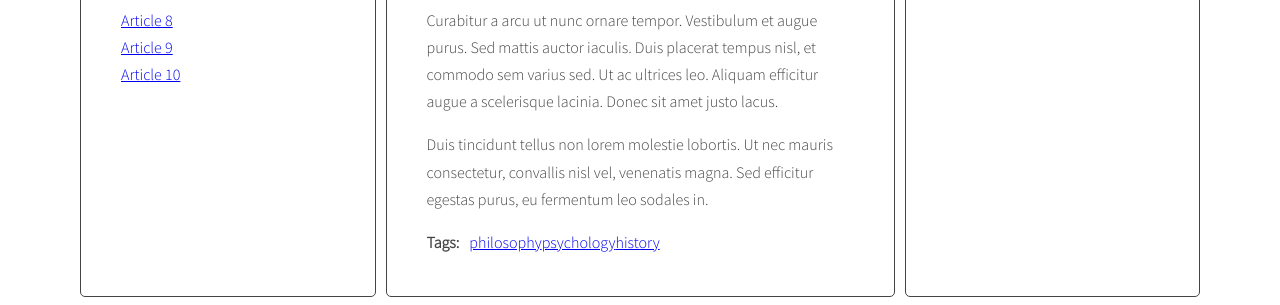
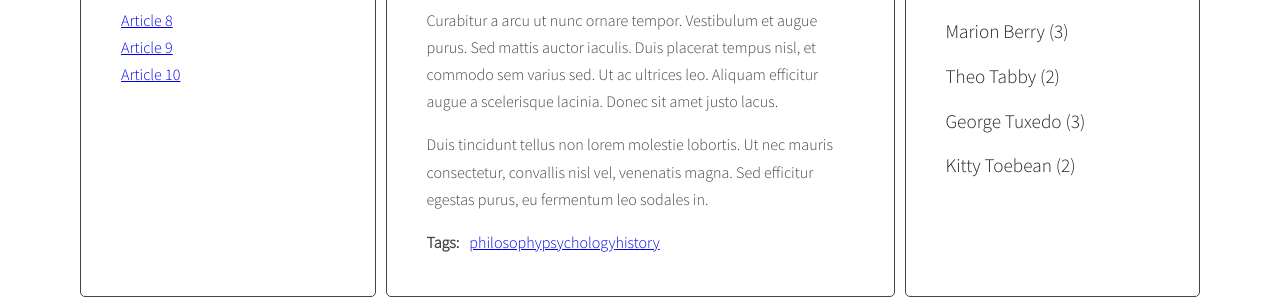
Before and after one commit to kherma/-SCHOOL_05-javascript-blog, a website: page index.html in a window 1280 px wide. Shown: the part 542-847 px from the top of the page. Drawn offline with nearby package versions, Linux system fonts and the light colour scheme.

Commit message:
Added author list

```diff
--- a/js/script.js
+++ b/js/script.js
@@ -45,7 +45,8 @@
         optArticleAuthorSelector = '.post-author',
         optTagsListSelector = '.tags.list',
         optCloudClassCount = 5,
-        optCloudClassPrefix = 'tag-size-';
+        optCloudClassPrefix = 'tag-size-',
+        optAuthorListSelector ='.authors.list';
 
 
     function generateTitleLinks(customSelector = ''){
@@ -139,9 +140,7 @@
             tagsWrapper.innerHTML = html;/* insert HTML of all the links into the tags wrapper */
 
             /* [NEW] find list of tags in right column */
-            const tagList = document.querySelector('.tags');
-
-
+            const tagList = document.querySelector(optTagsListSelector);
             const tagsParams = calculateTagsParams(allTags);
 
             /* [NEW] create variable for all links HTML code */
@@ -191,25 +190,49 @@
       addClickListenersToTags();
 
       function generateAuthors(){
+
+        /* [NEW] create a new variable allAuthors with an empty object */
+        let allAuthors = {};
+
         const allArticles = document.querySelectorAll(optArticleSelector);
         //console.log(allArticles);
 
         for(let article of allArticles){
-
             const authorWrapper = article.querySelector(optArticleAuthorSelector)
             //console.log(authorWrapper);
+            let html = '';
+            const author = article.getAttribute('data-author');
+            // console.log(author);
+            const authorLinkHTML = '<a href="#author-' + author + '"><span>by ' + author + '</span></a>';
+            html += authorLinkHTML;
+            authorWrapper.innerHTML = html;
 
-            let html = '';
+            /* [NEW] check if this link is NOT already in allTags */
+            if(!allAuthors[author]){
+                /* [NEW] add generated code to allTags array */
+                allAuthors[author] = 1;
+            } else {
+                allAuthors[author]++;
+            }
 
-            const author = article.getAttribute('data-author');
-            //console.log(author);
+            /* [NEW] find list of tags in right column */
+            const authorList = document.querySelector(optAuthorListSelector);
+            const authorParams = calculateTagsParams(allAuthors);
 
-            const authorLinkHTML = '<a href="#author-' + author + '"><span>by ' + author + '</span></a>';
+            /* [NEW] create variable for all links HTML code */
+            let allAuthorsHTML = '';
 
-            html = html + authorLinkHTML;
-            //console.log(html);
+            /* [NEW] START LOOP: for each tag in allTags: */
+            for(let author in allAuthors){
 
-            authorWrapper.innerHTML = html;
+            /* [NEW] generate code of a link and add it to allTagsHTML */
+            const authorLinkHTML = '<li><a href="#author-' + author + '">' + author + ' (' + allAuthors[author] + ')</a></li>';
+            allAuthorsHTML += authorLinkHTML;
+
+            } /* [NEW] END LOOP: for each tag in allTags: */
+
+            /*[NEW] add HTML from allTagsHTML to tagList */
+            authorList.innerHTML = allAuthorsHTML;
         }
     }
     generateAuthors();
--- a/sass/style.scss
+++ b/sass/style.scss
@@ -119,7 +119,7 @@ body {
   }
 }
 
-/* Tag list */
+/* Tag List */
 ul.tags li{
   display: inline-block;
   margin-left: 4px;
@@ -149,3 +149,10 @@ ul.tags li{
   font-size: 2em;
   color: #111;
 }
+
+/* Author List */
+ul.authors a {
+  color: #222;
+  font-size: 1.2em;
+  text-decoration: none;
+}
```
Also changed, not shown: css/style.css, 1 other file.
